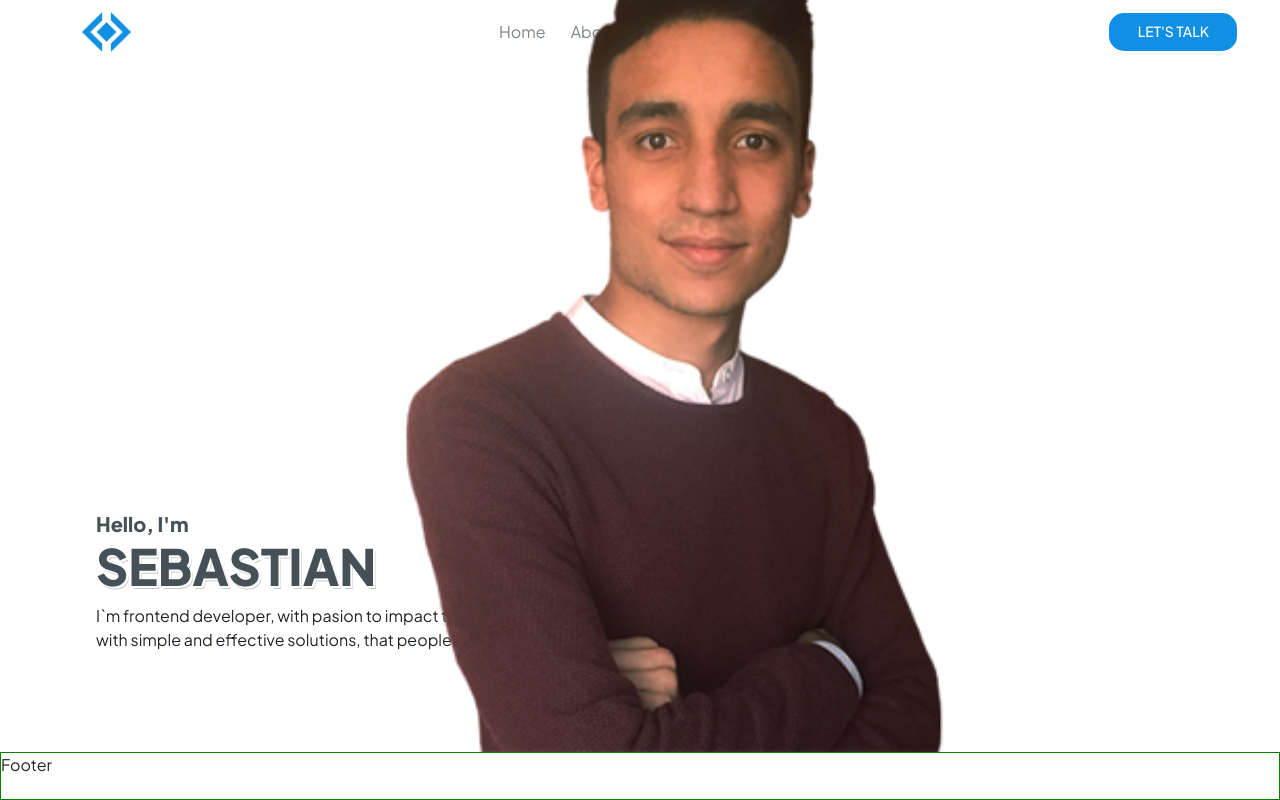
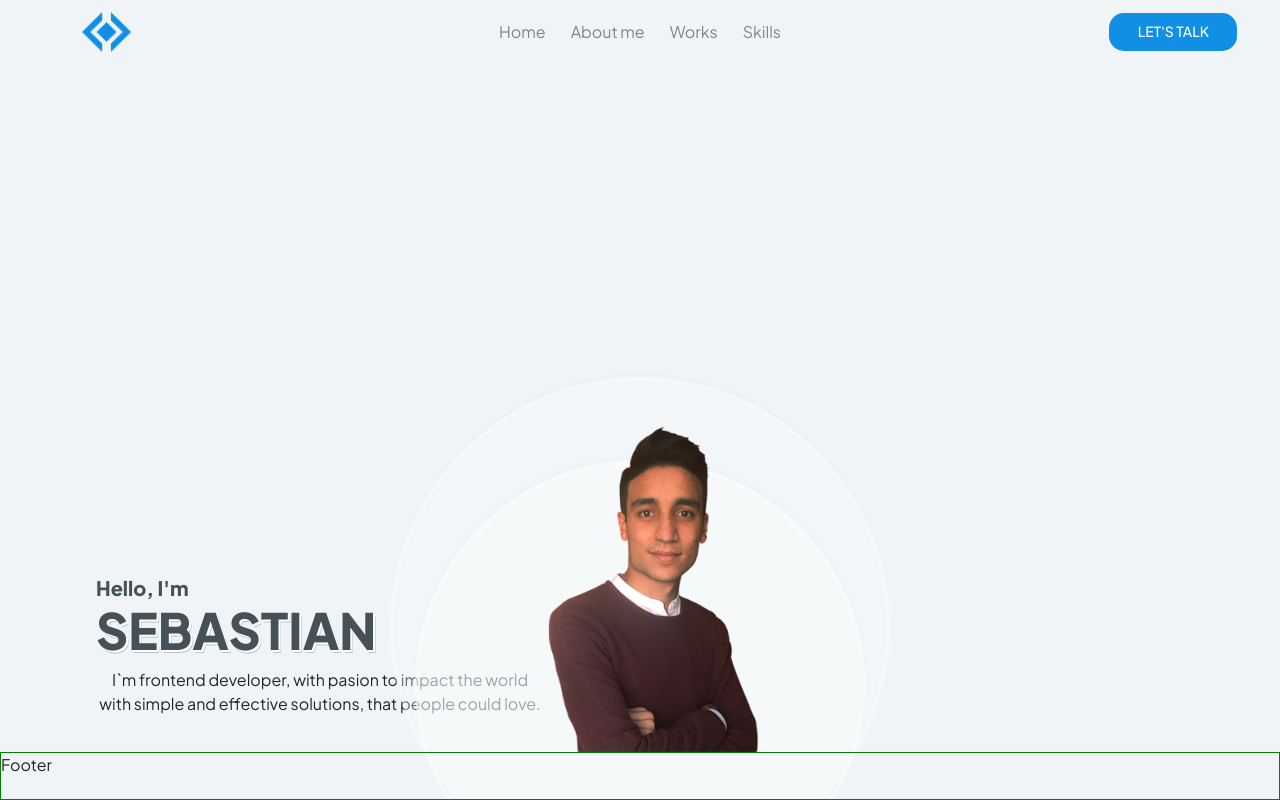
Before and after one commit to sesanchezra/Portfolio, a React (Vite) app: page /#/ in a window 1280 px wide. Built offline with nearby package versions, Linux system fonts and the light colour scheme.

Commit message:
Home 1.0.2 - Home description 20%

```diff
--- a/src/CSS/App.css
+++ b/src/CSS/App.css
@@ -7,11 +7,15 @@
     --font: rgb(126, 132, 136);
     --blue: rgb(16, 143, 228);
     --light-blue: rgb(58, 162, 232);
+    --header-index: 10;
 }
 
 *{
-
     box-sizing: border-box;
     padding: 0;
     font-family: 'Plus Jakarta Sans', sans-serif;
 }
+
+body{
+    background-color: var(--grey);
+}
--- a/src/components/Header/Header.css
+++ b/src/components/Header/Header.css
@@ -6,6 +6,7 @@
     --font: rgb(126, 132, 136);
     --blue: rgb(16, 143, 228);
     --light-blue: rgb(58, 162, 232);
+    --header-index: 10;
 }
 
 .Header{
@@ -14,6 +15,7 @@
     /* border:1px solid blue; */
     position: sticky;
     top:0;
+    z-index: var(--header-index);
 }
 
 .Header__navbar{
--- a/src/components/Home/Home.css
+++ b/src/components/Home/Home.css
@@ -7,17 +7,18 @@
     --font: rgb(126, 132, 136);
     --blue: rgb(16, 143, 228);
     --light-blue: rgb(58, 162, 232);
+    --header-index: 10;
 }
 
 
 .Home{
     width: 100vw;
     min-height: 86vh;
-    z-index: 1;
     position: relative;
     display: flex;
     flex-direction: column;
     justify-content: flex-start;
+    z-index: calc(var(--header-index)-1);
 }
 
 .Home__description{
@@ -26,7 +27,7 @@
     align-items: center;
     flex-direction: column;
     /* border: 1px solid green; */
-    margin-top: 35%;
+    margin-top: 40%;
     width: 100%;
 }
 
@@ -41,6 +42,11 @@
 
 .Home__description__content{
     width:70%;
+
+}
+
+.Home__description__content p{
+    text-align: center;
 }
 
 .Home__description__header h2{
@@ -49,7 +55,6 @@
     color: var(--dark);
     position: relative;
     text-shadow: 2px 2px 0px white, 2.5px 2.5px 0px rgb(70, 81, 87,0.3);
-    z-index: -1;
 }
 
 .Home__description__header h5{
@@ -71,7 +76,35 @@
 
 .Home__img img{
     object-fit: contain;
-    width: 80%;
+    width: 400px;
+    z-index: 8;
+}
+
+.Home__img .background-1{
+    width: 500px;
+    height: 500px;
+    border-radius: 250px;
+    opacity: 0.8;
+    content: '';
+    background-color: rgb(247, 250, 253,0.4);
+    position:absolute;
+    top: 10%;
+    z-index: 7;
+    border: 4px solid rgb(255,255,255,0.3);
+    box-shadow: 0px -4px 5px rgb(70, 81, 87,0.02);
+}
+.Home__img .background-2{
+    width: 450px;
+    height: 450px;
+    border-radius: 250px;
+    opacity: 1;
+    content: '';
+    background-color: rgb(247, 250, 253,0.4);
+    position:absolute;
+    top: 30%;
+    z-index: 7;
+    border: 4px solid rgb(255,255,255,0.3);
+    box-shadow: 0px -4px 5px rgb(70, 81, 87,0.02);
 }
 
 
--- a/src/components/Home/Home.jsx
+++ b/src/components/Home/Home.jsx
@@ -19,6 +19,8 @@ const Home = () => {
                 </div>
             </div>
             <div className='Home__img'>
+                <div className='background-1'></div>
+                <div className='background-2'></div>
                 <img src={Profile} alt="profile" />
             </div>
         </div>
```
Also changed, not shown: src/CSS/bootstrap.min.css.
